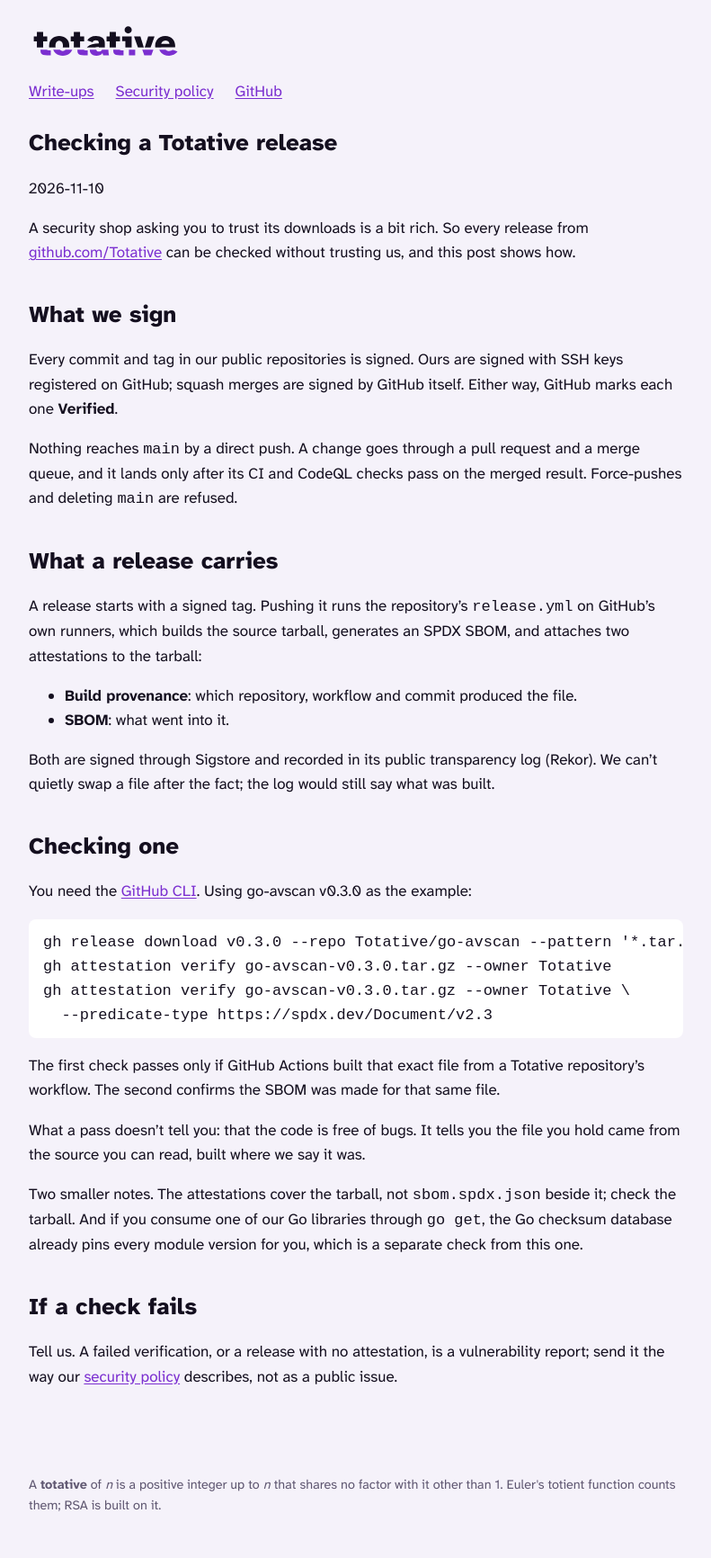
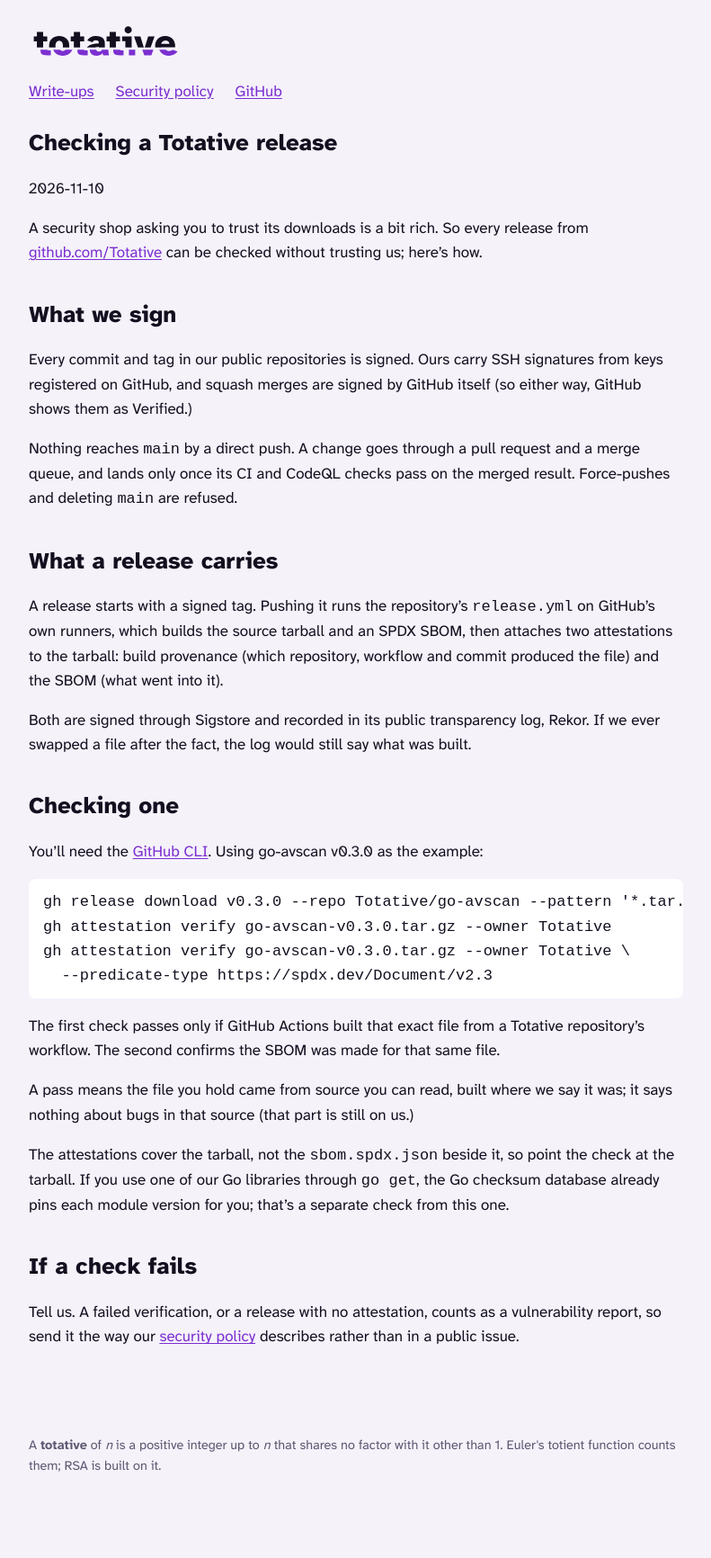
Before and after one commit to Totative/totative.github.io, a Jekyll site: the page built from _posts/2026-11-10-checking-a-totative-release.md, in a window 1280 px wide. Shown: the whole page at 90% size, without its empty margins (244-1035 px from the left). Built offline with Jekyll 4.4.1, drawn with Linux system fonts in a browser that asks for light colours; after the commit the page ends 1687 px from its top, so only the background shows below that.

Commit message:
docs(writeups): rewrite in house voice

````diff
--- a/_posts/2026-11-10-checking-a-totative-release.md
+++ b/_posts/2026-11-10-checking-a-totative-release.md
@@ -3,26 +3,23 @@ title: Checking a Totative release
 description: What we sign, what each release carries, and the commands that check it without taking our word for it.
 ---
 
-A security shop asking you to trust its downloads is a bit rich. So every release from [github.com/Totative](https://github.com/Totative) can be checked without trusting us, and this post shows how.
+A security shop asking you to trust its downloads is a bit rich. So every release from [github.com/Totative](https://github.com/Totative) can be checked without trusting us; here's how.
 
 ## What we sign
 
-Every commit and tag in our public repositories is signed. Ours are signed with SSH keys registered on GitHub; squash merges are signed by GitHub itself. Either way, GitHub marks each one **Verified**.
+Every commit and tag in our public repositories is signed. Ours carry SSH signatures from keys registered on GitHub, and squash merges are signed by GitHub itself (so either way, GitHub shows them as Verified.)
 
-Nothing reaches `main` by a direct push. A change goes through a pull request and a merge queue, and it lands only after its CI and CodeQL checks pass on the merged result. Force-pushes and deleting `main` are refused.
+Nothing reaches `main` by a direct push. A change goes through a pull request and a merge queue, and lands only once its CI and CodeQL checks pass on the merged result. Force-pushes and deleting `main` are refused.
 
 ## What a release carries
 
-A release starts with a signed tag. Pushing it runs the repository's `release.yml` on GitHub's own runners, which builds the source tarball, generates an SPDX SBOM, and attaches two attestations to the tarball:
+A release starts with a signed tag. Pushing it runs the repository's `release.yml` on GitHub's own runners, which builds the source tarball and an SPDX SBOM, then attaches two attestations to the tarball: build provenance (which repository, workflow and commit produced the file) and the SBOM (what went into it).
 
-- **Build provenance**: which repository, workflow and commit produced the file.
-- **SBOM**: what went into it.
-
-Both are signed through Sigstore and recorded in its public transparency log (Rekor). We can't quietly swap a file after the fact; the log would still say what was built.
+Both are signed through Sigstore and recorded in its public transparency log, Rekor. If we ever swapped a file after the fact, the log would still say what was built.
 
 ## Checking one
 
-You need the [GitHub CLI](https://cli.github.com). Using go-avscan v0.3.0 as the example:
+You'll need the [GitHub CLI](https://cli.github.com). Using go-avscan v0.3.0 as the example:
 
 ```sh
 gh release download v0.3.0 --repo Totative/go-avscan --pattern '*.tar.gz'
@@ -33,10 +30,10 @@ gh attestation verify go-avscan-v0.3.0.tar.gz --owner Totative \
 
 The first check passes only if GitHub Actions built that exact file from a Totative repository's workflow. The second confirms the SBOM was made for that same file.
 
-What a pass doesn't tell you: that the code is free of bugs. It tells you the file you hold came from the source you can read, built where we say it was.
+A pass means the file you hold came from source you can read, built where we say it was; it says nothing about bugs in that source (that part is still on us.)
 
-Two smaller notes. The attestations cover the tarball, not `sbom.spdx.json` beside it; check the tarball. And if you consume one of our Go libraries through `go get`, the Go checksum database already pins every module version for you, which is a separate check from this one.
+The attestations cover the tarball, not the `sbom.spdx.json` beside it, so point the check at the tarball. If you use one of our Go libraries through `go get`, the Go checksum database already pins each module version for you; that's a separate check from this one.
 
 ## If a check fails
 
-Tell us. A failed verification, or a release with no attestation, is a vulnerability report; send it the way our [security policy](https://github.com/Totative/.github/blob/main/SECURITY.md) describes, not as a public issue.
+Tell us. A failed verification, or a release with no attestation, counts as a vulnerability report, so send it the way our [security policy](https://github.com/Totative/.github/blob/main/SECURITY.md) describes rather than in a public issue.
````
